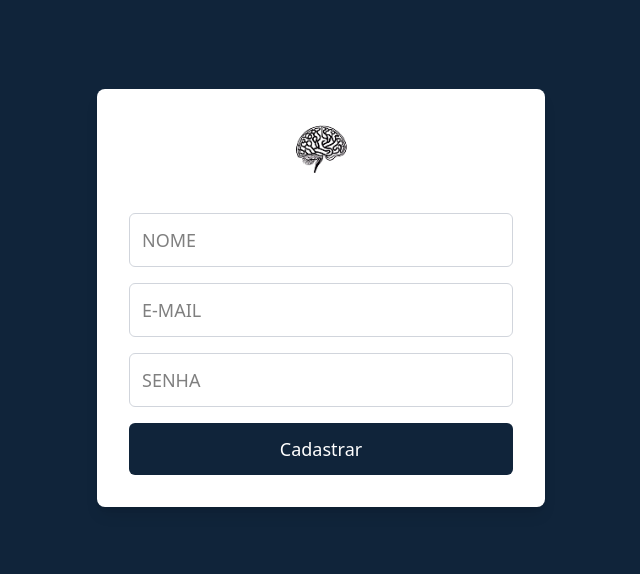
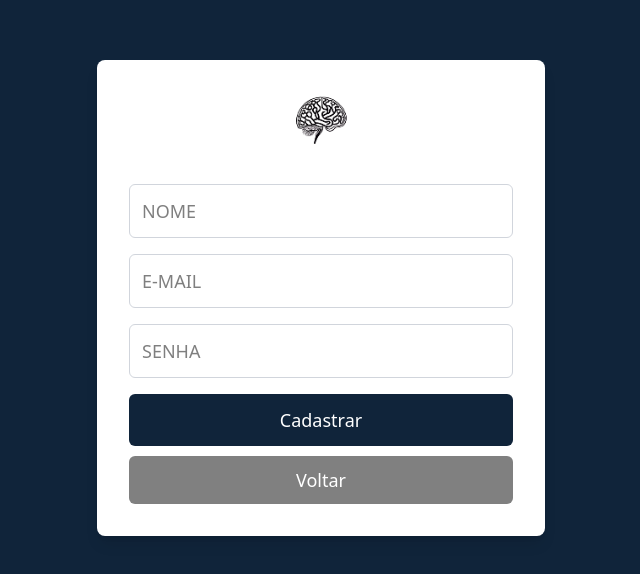
Before and after one commit to Steel-Hard/LabWind, a React (Vite) app in the folder frontend/: page /cadastro in a window 1280 px wide. Shown: the part 102-676 px from the top of the page, without its empty margins (319-959 px from the left). Built offline with nearby package versions, Linux system fonts and the light colour scheme; some icons are missing; a web font is replaced by a local one.

Commit message:
Criação login, cadastro, correção da unidade da barragem

```diff
--- a/frontend/src/pages/Dashboard.tsx
+++ b/frontend/src/pages/Dashboard.tsx
@@ -98,7 +98,7 @@ const Dashboard: React.FC = () => {
           <div className="barragem-status">
             {barragemData ? (
               <div>
-                <p>Volume Útil da Barragem: {barragemData} m³</p>
+                <p>Volume Útil da Barragem: {barragemData} %</p>
               </div>
             ) : (
               <p>Carregando dados da barragem...</p>
--- a/frontend/src/pages/Login.tsx
+++ b/frontend/src/pages/Login.tsx
@@ -4,13 +4,42 @@ import { useNavigate } from "react-router-dom";
 const Login: React.FC = () => {
   const [email, setEmail] = useState("");
   const [senha, setSenha] = useState("");
+  const [erro, setErro] = useState("");
   const navigate = useNavigate();
 
-  const handleSubmit = (e: React.FormEvent) => {
+  const handleSubmit = async (e: React.FormEvent) => {
     e.preventDefault();
-    // Por enquanto, vamos apenas redirecionar para o dashboard
-    // A lógica de autenticação será implementada posteriormente
-    navigate("/dashboard");
+
+    try {
+      const response = await fetch("https://seu-backend.com/api/login", {
+        method: "POST",
+        headers: {
+          "Content-Type": "application/json",
+        },
+        body: JSON.stringify({
+          email,
+          senha,
+        }),
+      });
+
+      if (!response.ok) {
+        const data = await response.json();
+        setErro(data.message || "Erro ao fazer login");
+        return;
+      }
+
+      const data = await response.json();
+      const token = data.token;
+
+      sessionStorage.setItem("token", token);
+      navigate("/dashboard");
+    } catch (err) {
+      setErro(`Erro na comunicação com o servidor. Tente novamente. ${err}`);
+    }
+  };
+
+  const handleCadastroClick = () => {
+    navigate("/cadastro");
   };
 
   return (
@@ -34,9 +63,16 @@ const Login: React.FC = () => {
             onChange={(e) => setSenha(e.target.value)}
             className="input"
           />
+          {erro && <div style={{color:"black"}} className="error-message">{erro}</div>}
           <button type="submit" className="button">
             Entrar
           </button>
+          <span style={{ color: "black" }}>
+            Não tem cadastro?{" "}
+            <a onClick={handleCadastroClick} style={{ cursor: "pointer", textDecoration: "underline", fontSize:"15px" }}>
+              Clique aqui.
+            </a>
+          </span>
         </form>
       </div>
     </div>
--- a/frontend/src/pages/SignUp.tsx
+++ b/frontend/src/pages/SignUp.tsx
@@ -1,19 +1,26 @@
 import React, { useState } from "react";
+import { useNavigate } from "react-router-dom";
 import UserService from "../services/UserService";
 
 const SignUp: React.FC = () => {
   const [email, setEmail] = useState("");
   const [senha, setSenha] = useState("");
   const [name, setName] = useState("");
+  const navigate = useNavigate();
 
   const handleSubmit = async (e: React.FormEvent) => {
     e.preventDefault();
     try {
       const res = await UserService.signup(name, email, senha);
       console.log(res);
+      navigate("/login");
     } catch (error) {
       console.log(error);
     }
+  };
+
+  const handleBack = () => {
+    navigate(-1); // Volta para a página anterior no histórico
   };
 
   return (
@@ -24,7 +31,7 @@ const SignUp: React.FC = () => {
         </div>
         <form onSubmit={handleSubmit} className="form">
           <input
-            type="name"
+            type="text"
             placeholder="NOME"
             value={name}
             onChange={(e) => setName(e.target.value)}
@@ -48,6 +55,21 @@ const SignUp: React.FC = () => {
             Cadastrar
           </button>
         </form>
+        <button
+  type="button"
+  className="button"
+  onClick={handleBack}
+  style={{
+    marginTop: "10px",
+    cursor: "pointer",
+    width: "100%",
+    padding: "10px",
+    backgroundColor:"grey"
+  }}
+>
+  Voltar
+</button>
+
       </div>
     </div>
   );
```
